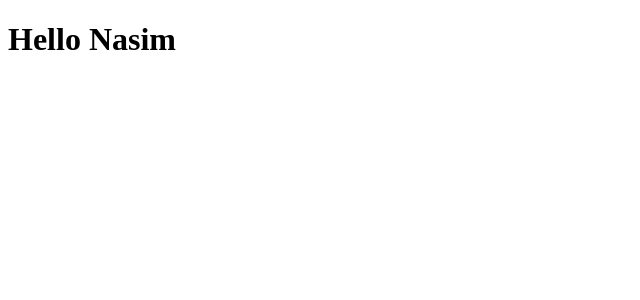
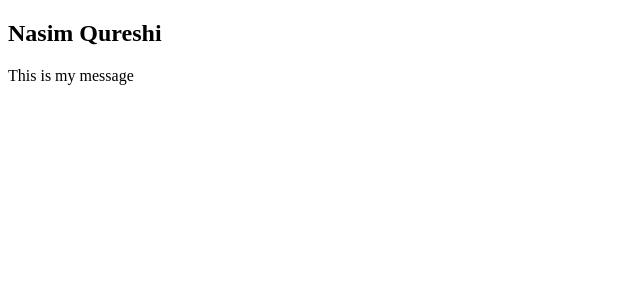
Before and after one commit to nasimqureshi/reactbootcamp-1, a React (Create React App) app: page / in a window 1280 px wide. Shown: the top 300 px of the page, without its empty margins (0-640 px from the left). Built offline with nearby package versions, Linux system fonts and the light colour scheme.

Commit message:
forth commit

```diff
--- a/src/index.js
+++ b/src/index.js
@@ -17,11 +17,24 @@ import ReactDOM from 'react-dom';
  // document.getElementById('root')
 //);
 
+//const Greeting = () => {
+  //return React.createElement(
+    //'div',
+    //{},
+    //React.createElement('h1', {}, 'Hello Nasim')
+ // );
+//};
+//ReactDOM.render(<Greeting />, document.getElementById('root'));
+
 const Greeting = () => {
-  return React.createElement(
-    'div',
-    {},
-    React.createElement('h1', {}, 'Hello Nasim')
+  return(
+    <div>
+      <Person />
+      <p>This is my message</p>
+    </div>
   );
 };
+
+const Person = () => <h2>Nasim Qureshi</h2>
+
 ReactDOM.render(<Greeting />, document.getElementById('root'));
```
Also changed, not shown: 1 other file (tests, documents, lock files or other folders).
